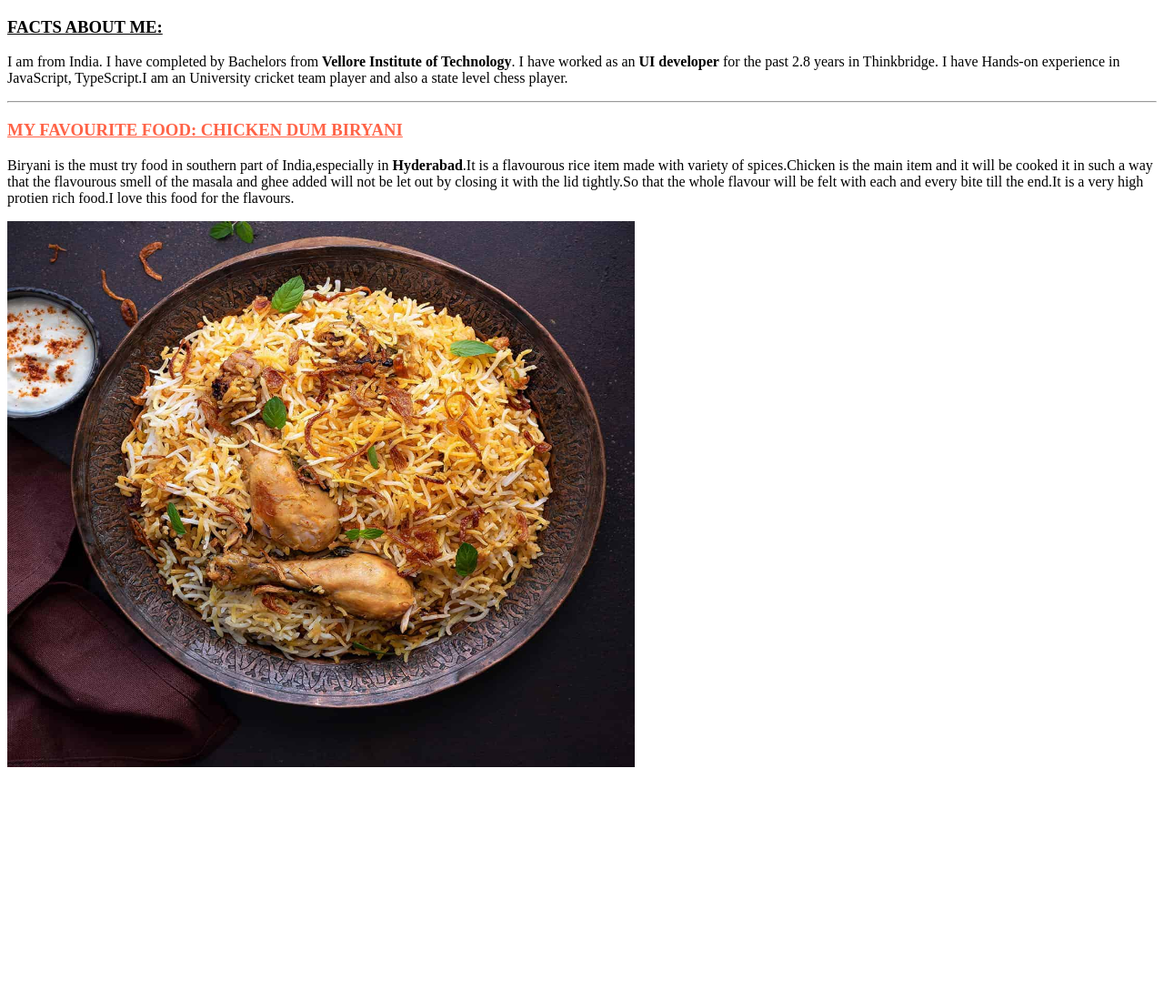
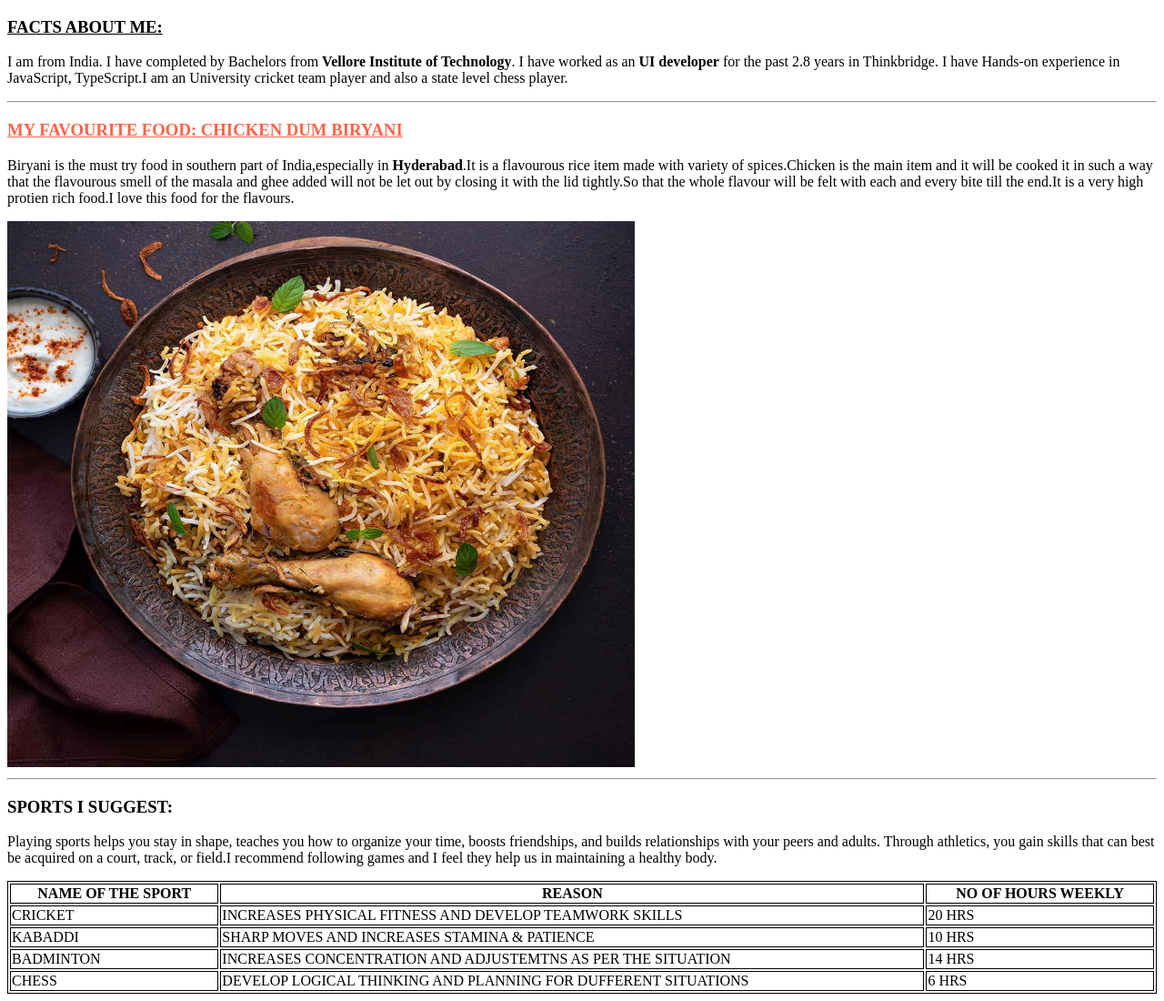
Before and after one commit to 44-563-WebApps-F23/44563-webapps-f23-assignment3-Srinadh1998-hub, a plain HTML site: page mystats.html in a window 1280 px wide. Shown: the whole page at 91% size. Before the commit the page ends 855 px from the top, so only its background shows below. Drawn offline with Linux system fonts and the light colour scheme.

Commit message:
Added table in My stats file

```diff
--- a/mystats.html
+++ b/mystats.html
@@ -4,6 +4,11 @@
         <title>
             My Stats File
         </title>
+        <style>
+            table, th, td {
+              border:1px solid black;
+            }
+            </style>
     </head>
     <body>
 
@@ -13,5 +18,35 @@
         <h3 style="color:Tomato;"><u>MY FAVOURITE FOOD: CHICKEN DUM BIRYANI</u></h3>
         <p>Biryani is the must try food in southern part of India,especially in <b>Hyderabad</b>.It is a flavourous rice item made with variety of spices.Chicken is the main item and it will be cooked it in such a way that the flavourous smell of the masala and ghee added will not be let out by closing it with the lid tightly.So that the whole flavour will be felt with each and every bite till the end.It is a very high protien rich food.I love this food for the flavours.</p>
         <img src="image/Biryani.jpg" alt="Chicken Dum Biryani" width="690" height="600">
+        <hr>
+        <h3>SPORTS I SUGGEST:</h3>
+        <p>Playing sports helps you stay in shape, teaches you how to organize your time, boosts friendships, and builds relationships with your peers and adults. Through athletics, you gain skills that can best be acquired on a court, track, or field.I recommend following games and I feel they help us in maintaining a healthy body.</p>
+        <table style = "width:100%;">
+            <tr>
+            <th>NAME OF THE SPORT</th>
+            <th>REASON</th>
+            <th>NO OF HOURS WEEKLY</th>
+            </tr>
+            <tr>
+                <td>CRICKET</td>
+                <td>INCREASES PHYSICAL FITNESS AND DEVELOP TEAMWORK SKILLS</td>
+                <td>20 HRS</td>
+            </tr>
+            <tr>
+                <td>KABADDI</td>
+                <td>SHARP MOVES AND INCREASES STAMINA & PATIENCE</td>
+                <td>10 HRS</td>
+            </tr>
+            <tr>
+                <td>BADMINTON</td>
+                <td>INCREASES CONCENTRATION AND ADJUSTEMTNS AS PER THE SITUATION</td>
+                <td>14 HRS</td>
+            </tr>
+            <tr>
+                <td>CHESS</td>
+                <td>DEVELOP LOGICAL THINKING AND PLANNING FOR DUFFERENT SITUATIONS</td>
+                <td>6 HRS</td>
+            </tr>
+        </table>
     </body>
 </html>
```
